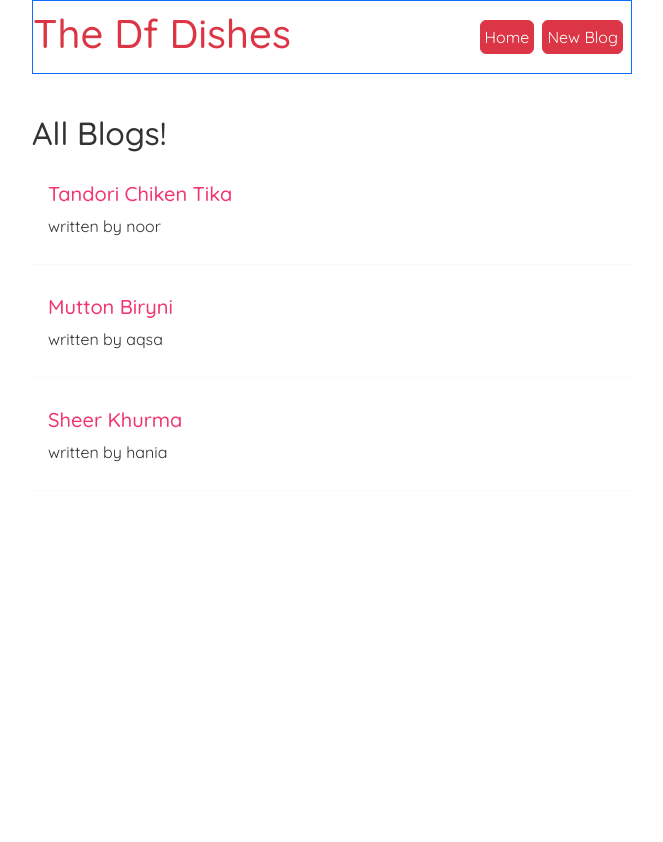
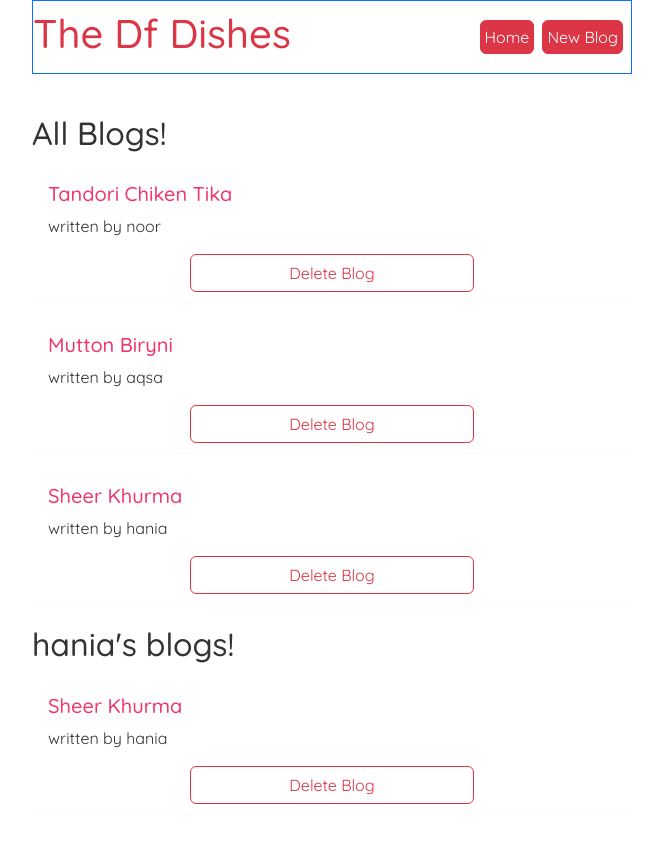
Before and after one commit to kiran-frontend-developer/df-dishes, a React (Create React App) app: page / in a window 1280 px wide. Shown: the top 842 px of the page, without its empty margins (308-971 px from the left). Before the commit the page ends 800 px from the top, so only its background shows below. Built offline with nearby package versions, Linux system fonts and the light colour scheme.

Commit message:
Functions as props

```diff
--- a/src/Bloglist.js
+++ b/src/Bloglist.js
@@ -1,7 +1,7 @@
 
-const Bloglist = (props) => {
-  const blogs = props.blogs;
-  const title = props.title;
+const Bloglist = ({blogs,title,handleDelete}) => {
+  //const blogs = props.blogs;
+  //const title = props.title;
   //console.log(props,blogs);
   return (
     <div className="blog-list">
@@ -10,6 +10,13 @@ const Bloglist = (props) => {
            <div className="blog-preview" key={blog.id}>
            <h2>{blog.title}</h2>
            <p>written by {blog.author}</p>
+           <button
+            onClick={() =>
+              handleDelete(blog.id)
+            }
+            className="btn btn-outline-danger d-grid gap-2 col-6 mx-auto"
+            type="button">
+            Delete Blog</button>
            </div>
           ))}
 
--- a/src/Home.js
+++ b/src/Home.js
@@ -23,10 +23,14 @@ const Home= () => {
             },
         ])
           //console.log(blogs);
-
+          const handleDelete =(id) => {
+           const newBlogs = blogs.filter(blog => blog.id!== id);
+           setBlogs(newBlogs);
+          }
     return (
         <div className="home">
-        <BlogList blogs={blogs}title ="All Blogs!"/>
+        <BlogList blogs={blogs}title ="All Blogs!" handleDelete={handleDelete}/>
+        <BlogList blogs={blogs.filter((blog)=> blog.author==='hania')}title ="hania's blogs!"/>
           {/*{blogs.map((blog) => (
            <div className="blog-preview" key={blog.id}>
            <h2>{blog.title}</h2>
```
